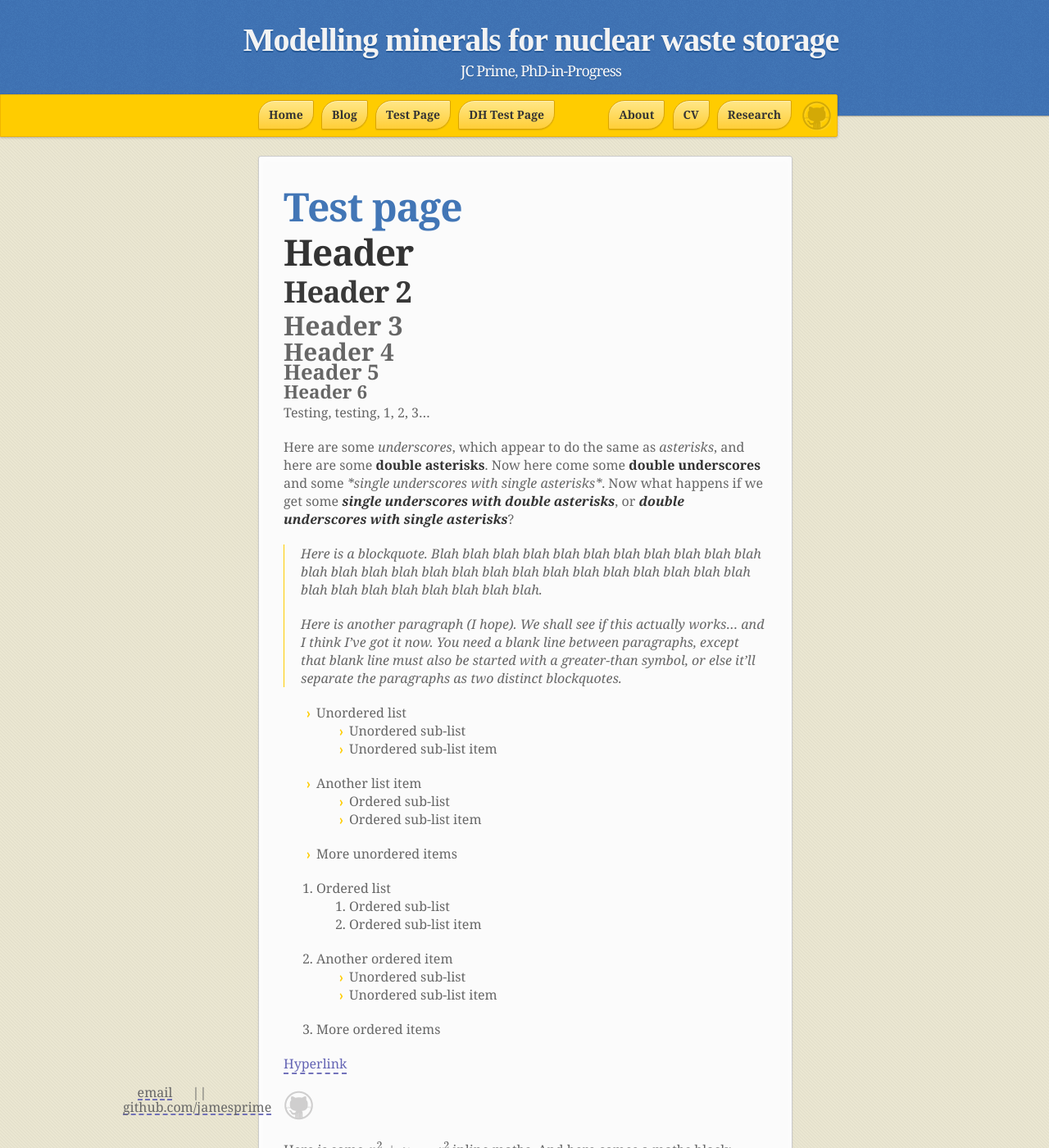
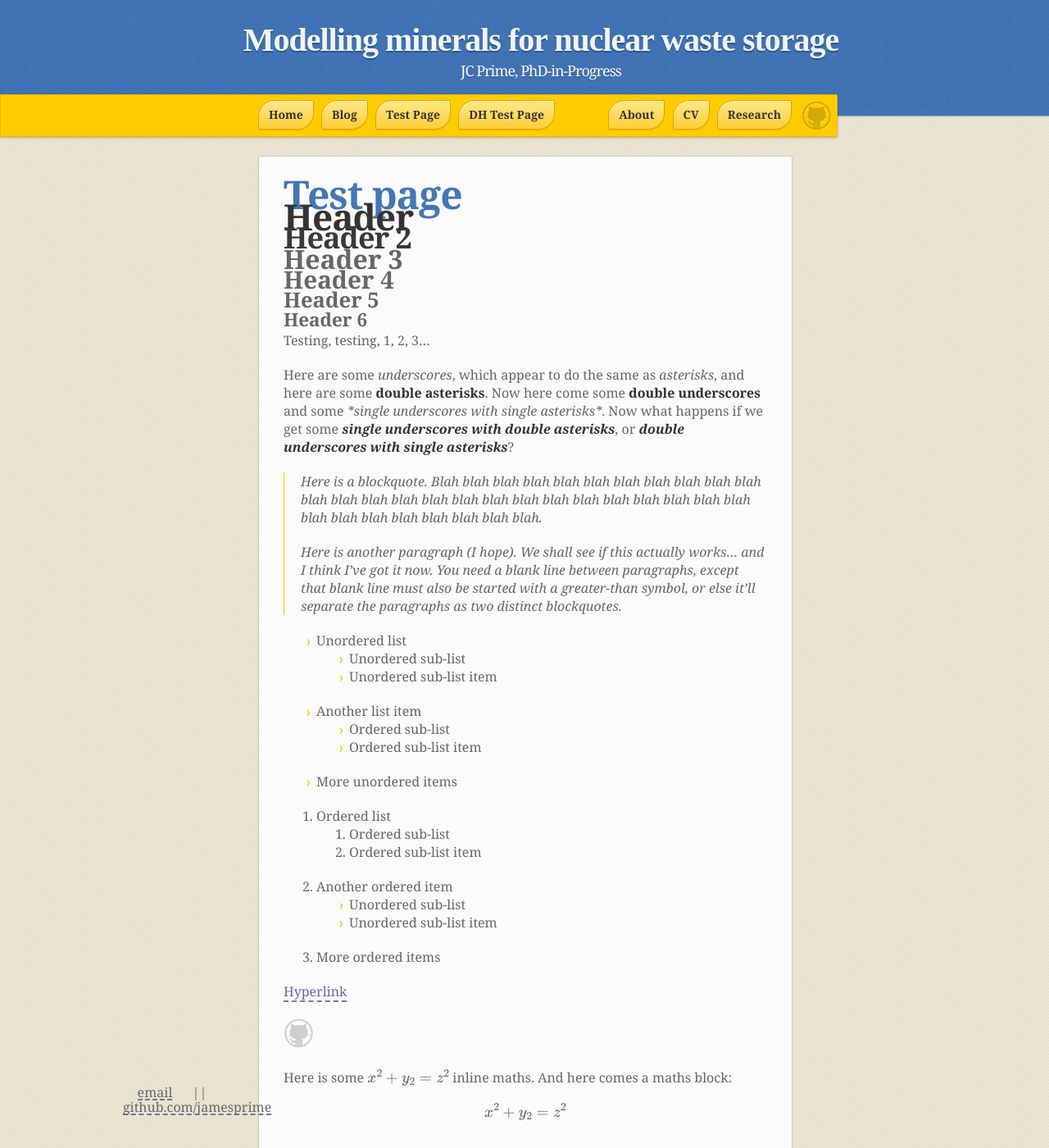
Before and after one commit to jamesprime/jamesprime.github.io, a Jekyll site: the page built from _pages/test/index.md, in a window 1280 px wide and 1400 px high. Shown: the whole window at 82% size. Built offline with Jekyll 4.4.1, drawn with Linux system fonts in a browser that asks for light colours; nearby versions of some CDN libraries; some web fonts are replaced; formulas are drawn with MathJax 3.

Commit message:
Updated /_sass/jamesprime.scss
Commented out h1,h2,h3 line-height:1.1em, as a further test

```diff
--- a/_sass/jamesprime.scss
+++ b/_sass/jamesprime.scss
@@ -36,11 +36,11 @@ dl {
     margin: 0 0 20px;
 }
 
-h1,
-h2,
-h3 {
-    line-height: 1.1em;
-}
+// h1,
+// h2,
+// h3 {
+//     line-height: 1.1em;
+// }
 
 h1 {
     // font-size: 28px;
```
